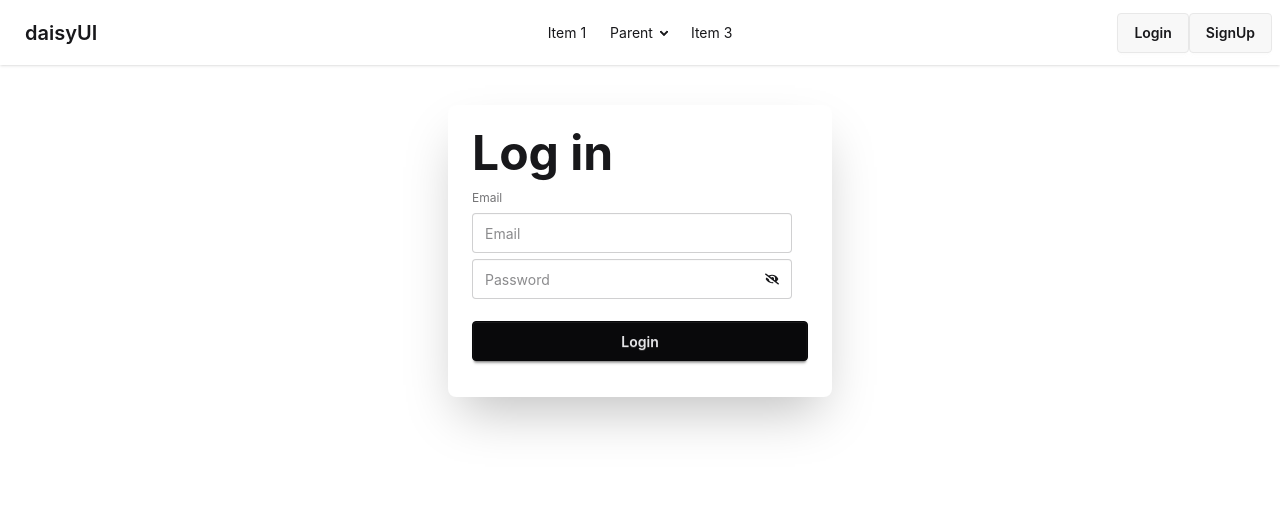
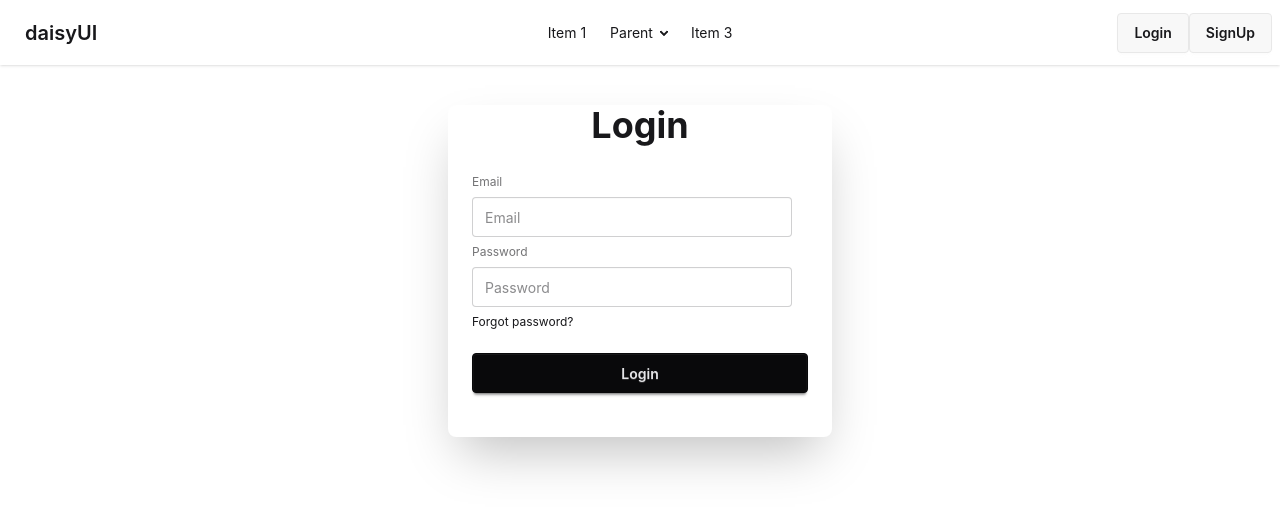
Before and after one commit to SojibDas1015/Email-Password-Authentication-Login-Form, a React (Vite) app: page /login in a window 1280 px wide. Shown: the top 510 px of the page. Built offline with nearby package versions, Linux system fonts and the light colour scheme; no server answers.

Commit message:
email password authentication and login

```diff
--- /dev/null
+++ b/src/Firebase/firebase.init.js
@@ -0,0 +1,21 @@
+// Import the functions you need from the SDKs you need
+import { initializeApp } from "firebase/app";
+import { getAuth } from "firebase/auth";
+// TODO: Add SDKs for Firebase products that you want to use
+// https://firebase.google.com/docs/web/setup#available-libraries
+
+// Your web app's Firebase configuration
+const firebaseConfig = {
+  apiKey: "AIzaSyAog6kF7d6D5z2sM0zWAYLqaKXaAa3HVHE",
+  authDomain: "email-password-authentic-8c932.firebaseapp.com",
+  projectId: "email-password-authentic-8c932",
+  storageBucket: "email-password-authentic-8c932.firebasestorage.app",
+  messagingSenderId: "173040987588",
+  appId: "1:173040987588:web:6c258611eba8583a704891"
+};
+
+// Initialize Firebase
+const app = initializeApp(firebaseConfig);
+
+// Initialize Firebase Authentication and get a reference to the service
+export const auth = getAuth(app);
--- a/src/Pages/LogIn/LogIn.jsx
+++ /dev/null
@@ -1,62 +0,0 @@
-import { signInWithEmailAndPassword } from 'firebase/auth';
-import React, { useState } from 'react';
-import { auth } from '../../Firebase/firebase.init';
-import { FaEye, FaEyeSlash } from "react-icons/fa";
-
-const Login = () => {
-    const [errorMassage, setErrorMassage] = useState('');
-    const [success, setSuccess] = useState(false)
-    const handleForm = (event) => {
-        event.preventDefault()
-        const email = event.target.email.value;
-        const password = event.target.password.value
-        setSuccess(false)
-        setErrorMassage('')
-        signInWithEmailAndPassword(auth, email, password)
-            .then(result => {
-                console.log(result)
-                setSuccess(true)
-            })
-            .catch(error => {
-                console.log(error)
-                setErrorMassage(error.message)
-            })
-    }
-    const [showPassword, setShowPassword] = useState(false)
-    return (
-
-        <div className="card bg-base-100 w-full mx-auto max-w-sm shrink-0 shadow-2xl mt-10">
-            <div className="card-body">
-                <h1 className="text-5xl font-bold">Log in</h1>
-                <form onSubmit={handleForm} className="fieldset">
-                    <label className="label">Email</label>
-                    <input type="email" name='email' className="input" placeholder="Email" />
-                    <label className="input validator">
-
-                        <input
-                            type={showPassword ? 'text' : 'password'}
-                            name='password'
-                            required
-                            placeholder="Password"
-                            minLength="8"
-                            pattern="(?=.*\d)(?=.*[a-z])(?=.*[A-Z]).{8,}"
-                            title="Must be more than 8 characters, including number, lowercase letter, uppercase letter"
-                        />
-                        <button onClick={() => setShowPassword(!showPassword)}> {showPassword ? <FaEye /> : <FaEyeSlash />}</button>
-                    </label>
-                    <p className="validator-hint hidden">
-                        Must be more than 8 characters, including
-                        <br />At least one number <br />At least one lowercase letter <br />At least one uppercase letter
-                    </p>
-                    <button className="btn btn-neutral mt-4">Login</button>
-                </form>
-                <p className='text-red-700'>{errorMassage}</p>
-                {
-                    success && <p className='text-green-700'>Successfully Log in</p>
-                }
-            </div>
-        </div>
-    );
-};
-
-export default Login;
--- /dev/null
+++ b/src/Pages/LogIn/Signin.jsx
@@ -0,0 +1,53 @@
+
+import { signInWithEmailAndPassword } from 'firebase/auth';
+import React, { useRef, useState } from 'react';
+import { auth } from '../../Firebase/firebase.init';
+
+const Signin = () => {
+    const [errorMassage, setErrorMassage] = useState('');
+    const [success, setSuccess] = useState(false)
+    const handleFormLogin = (event) => {
+        event.preventDefault()
+        const email = event.target.email.value;
+        const password = event.target.password.value
+        setSuccess(false)
+        setErrorMassage('')
+        signInWithEmailAndPassword(auth, email, password)
+        .then(result => {
+            console.log(result.user.emailVerified)
+            if(result.user.emailVerified == true){
+                alert('Welcome to Our Website')
+            }
+            else
+            {
+                alert('Please Verify Your Email Address')
+            }
+
+            setSuccess(true)
+        })
+        .catch(error => {
+            console.log(error)
+            setErrorMassage(error.message)
+        })
+    }
+    return (
+        <div className="card bg-base-100 w-full mx-auto max-w-sm shrink-0 shadow-2xl mt-10">
+            <h1 className='text-4xl font-bold text-center'>Login</h1>
+            <div className="card-body">
+                <form onSubmit={handleFormLogin} className="fieldset">
+                    <label className="label">Email</label>
+                    <input type="email" name='email' className="input" placeholder="Email" />
+                    <label className="label">Password</label>
+                    <input type="password" name='password' className="input" placeholder="Password" />
+
+                    <div><a className="link link-hover">Forgot password?</a></div>
+                    <button className="btn btn-neutral mt-4">Login</button>
+                </form>
+                <p className='text-red-800'>{errorMassage}</p>
+                <p className='text-green-700'>{success}</p>
+            </div>
+        </div>
+    );
+};
+
+export default Signin;
--- a/src/Pages/SignUp/SignUp.jsx
+++ b/src/Pages/SignUp/SignUp.jsx
@@ -7,7 +7,6 @@ import { FaEye, FaEyeSlash } from "react-icons/fa";
 const SignUp = () => {
     const [errorMassage, setErrorMassage] = useState('');
     const [success, setSuccess] = useState(false)
-    const emailref = useRef();
     const handleForm = (event) => {
         event.preventDefault()
         const email = event.target.email.value;
@@ -21,7 +20,7 @@ const SignUp = () => {
         }
         createUserWithEmailAndPassword(auth, email, password)
             .then(result => {
-                console.log(result)
+                console.log(result.user.emailVerified)
                 setSuccess(true)
                 sendEmailVerification(auth.currentUser)
                 .then(() => {
--- a/src/Route/Route.jsx
+++ b/src/Route/Route.jsx
@@ -3,8 +3,7 @@ import { createBrowserRouter } from 'react-router';
 import Root from '../Pages/Root/Root';
 import Home from '../Pages/Home/Home';
 import SignUp from '../Pages/SignUp/SignUp';
-import Login from '../Pages/Login/Login';
-
+import Signin from '../Pages/LogIn/Signin';
 export const router = createBrowserRouter([
     {
         path: '/',
@@ -20,7 +19,7 @@ export const router = createBrowserRouter([
             },
             {
                 path: 'login',
-                Component: Login
+                Component: Signin
             }
         ]
     }
```
